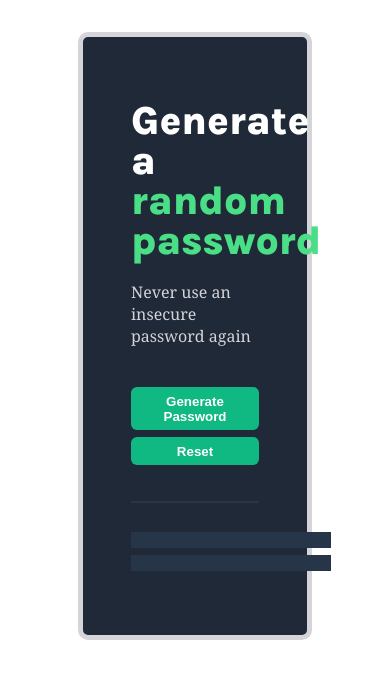
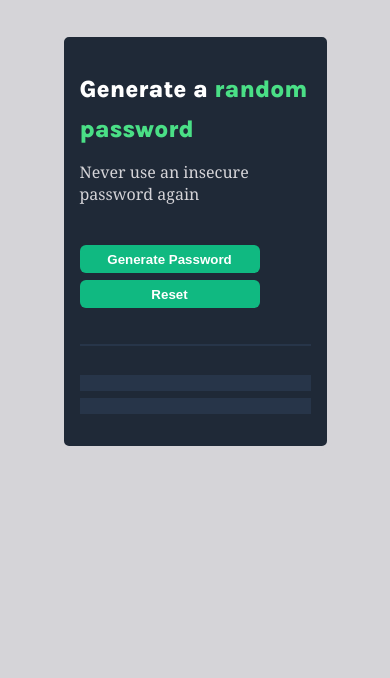
Before and after one commit to OtuEmmanuella/Password-Generator, a plain HTML site: page index.html in a window 390 px wide. Drawn offline with Linux system fonts and the light colour scheme.

Commit message:
I made website responsive

```diff
--- a/index.html
+++ b/index.html
@@ -18,7 +18,7 @@
   <body>
     <div class="container">
       <h1>
-        Generate a <br />
+        Generate a
         <span class="accent-color">random password</span>
       </h1>
       <p class="subtitle">Never use an insecure password again</p>
--- a/style.css
+++ b/style.css
@@ -10,12 +10,13 @@
 body {
   font-family: 'Karla', sans-serif;
   min-height: 80vh;
+  background-color: #D5D4D8;
 }
 
 h1 {
   font-weight: 800;
   line-height: 40px;
-  font-size: 2.5rem;
+  font-size: 1.5rem;
  margin-bottom: .5em;
 }
 
@@ -24,9 +25,9 @@ h1 {
 
 .container {
   background-color: #1F2937;
-  padding: 4em 3em;
-  width: 60%;
-  max-width: 600px;
+  padding: 2em 1em;
+  width: 70%;
+  max-width: 700px;
   margin: 2em auto;
   border: 5px solid #D5D4D8;
   border-radius: 10px;
@@ -34,6 +35,7 @@ h1 {
 
 
 .subtitle {
+  font-size: 1em;
   font-family: Georgia, 'Times New Roman', Times, serif;
   color: #D5D4D8;
   margin-bottom: 2.5em;
@@ -82,12 +84,13 @@ btn:focus {
   color: #4ADF86;
   background-color: #273549;
   padding: .5em 1em;
-  width: 200px;
+  max-width: 250px;
+  width: 100%;
 }
 
 @media (min-width: 680px) {
   h1 {
-    font-size: 3rem;
+    font-size: 2.8rem;
   }
 
   .subtitle {
@@ -106,4 +109,8 @@ btn:focus {
   .input {
     padding: .7em 1.2em;
   }
+
+  .container {
+    padding: 3em 2em;
+  }
 }
```
